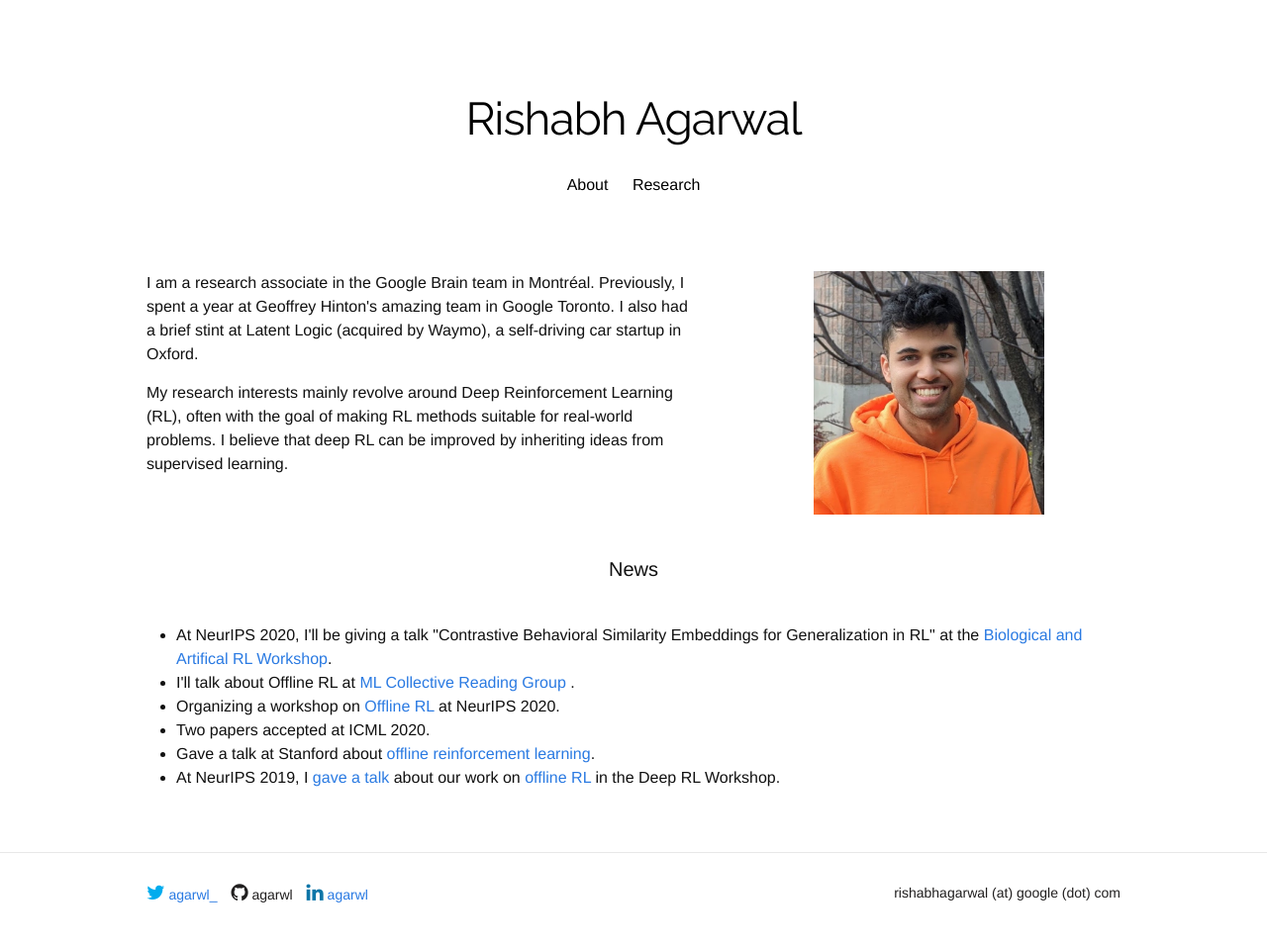
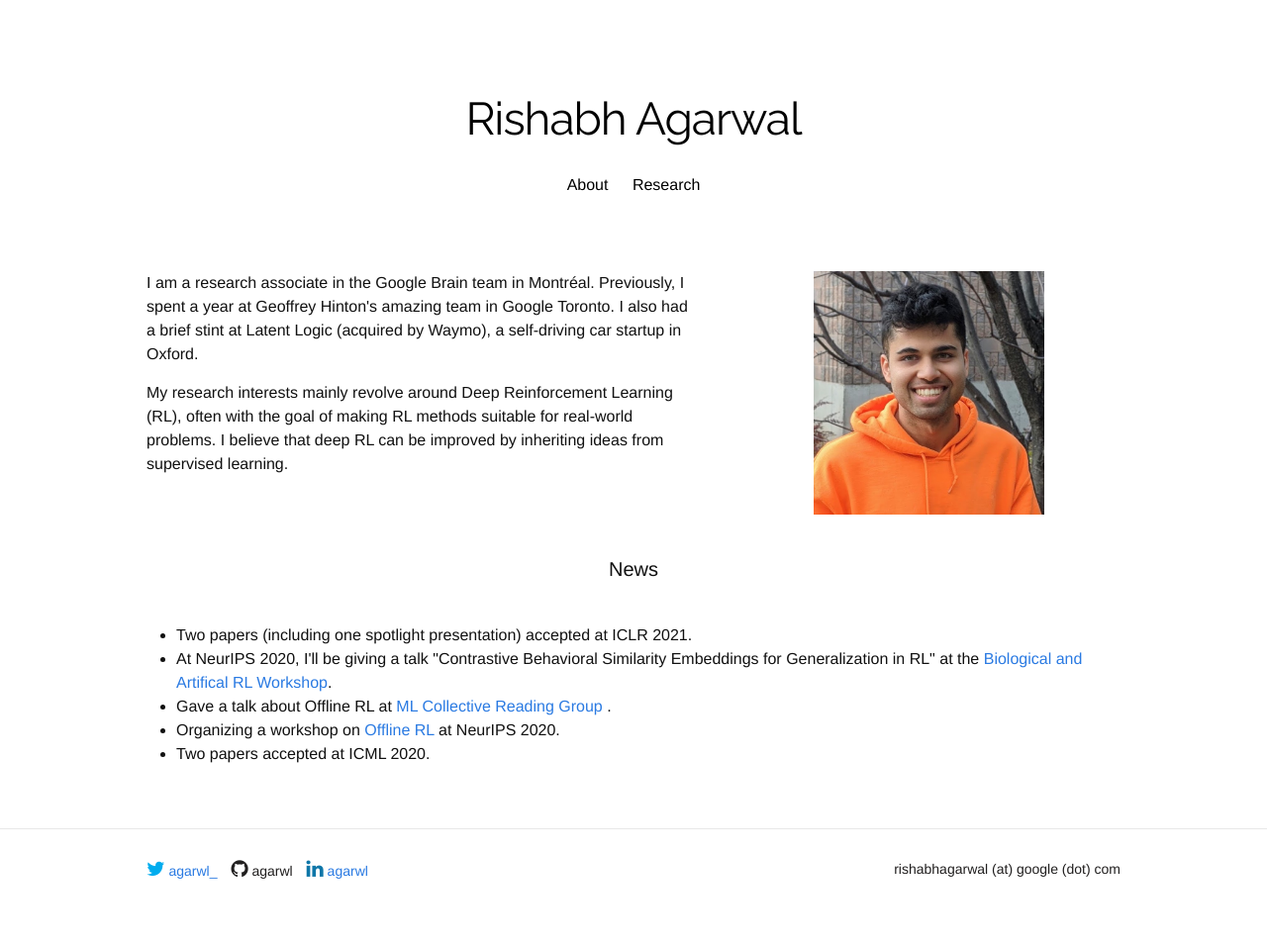
Before and after one commit to agarwl/agarwl.github.io, a Jekyll site: the page built from index.html, in a window 1280 px wide. Shown: the whole page at 99% size. Built offline with Jekyll 4.4.1, drawn with Linux system fonts in a browser that asks for light colours; nearby versions of some CDN libraries; some web fonts are replaced; after the commit the page ends 936 px from its top, so only the background shows below that.

Commit message:
Update index.html

```diff
--- a/index.html
+++ b/index.html
@@ -21,12 +21,12 @@ title: "Rishabh Agarwal"
 
 <h1 class="page-heading">News</h1>
 <ul>
-
+  <li> Two papers (including one spotlight presentation) accepted at ICLR 2021. </li>
   <li> At NeurIPS 2020, I'll be giving a talk "Contrastive Behavioral Similarity Embeddings for Generalization in RL" at the <a href="https://nips.cc/Conferences/2020/Schedule?showEvent=16109">Biological and Artifical RL Workshop</a>. </li>
-  <li> I'll talk about Offline RL at<a href="http://mlcollective.org/dlct"> ML Collective Reading Group </a>. </li>
+  <li> Gave a talk about Offline RL at<a href="http://mlcollective.org/dlct"> ML Collective Reading Group </a>. </li>
   <li> Organizing a workshop on <a href="https://offline-rl-neurips.github.io"> Offline RL</a> at NeurIPS 2020.</li>
   <li> Two papers accepted at ICML 2020. </li>
-  <li> Gave a talk at Stanford about <a href="https://offline-rl.github.io">offline reinforcement learning</a>.
-  <li> At NeurIPS 2019, I <a href='https://slideslive.com/38922027/deep-reinforcement-learning-3?t=1728'>gave a talk </a> about our work on <a href='https://offline-rl.github.io'>offline RL</a> in the Deep RL Workshop.</li>
+<!--   <li> Gave a talk at Stanford about <a href="https://offline-rl.github.io">offline reinforcement learning</a>. -->
+<!--   <li> At NeurIPS 2019, I <a href='https://slideslive.com/38922027/deep-reinforcement-learning-3?t=1728'>gave a talk </a> about our work on <a href='https://offline-rl.github.io'>offline RL</a> in the Deep RL Workshop.</li> -->
 <!--   <li> At ICML 2019, I <a href="https://youtu.be/_IXj6kXPdq8"> gave a talk </a> about our work on <a href="https://arxiv.org/abs/1902.07198"> Learning to Generalize from Sparse and Underspecified Rewards. </a> -->
 </ul>
```
